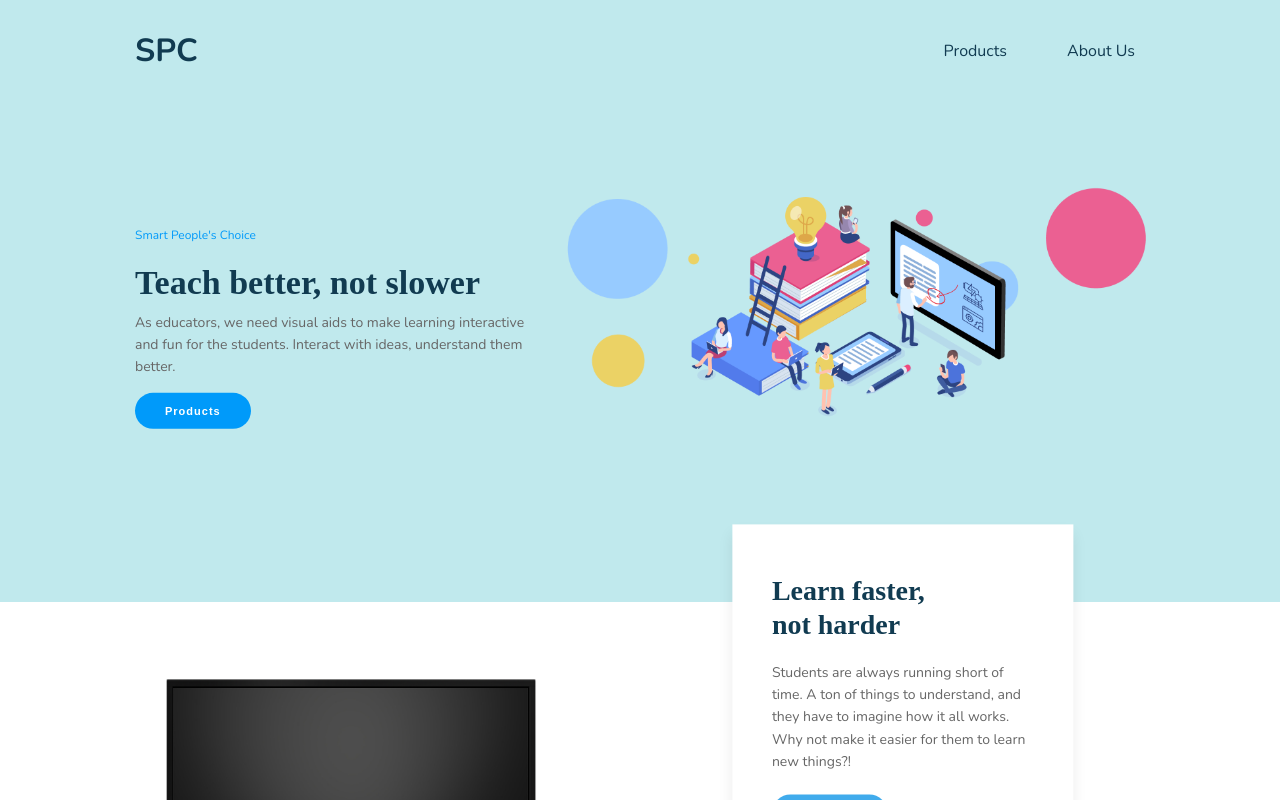
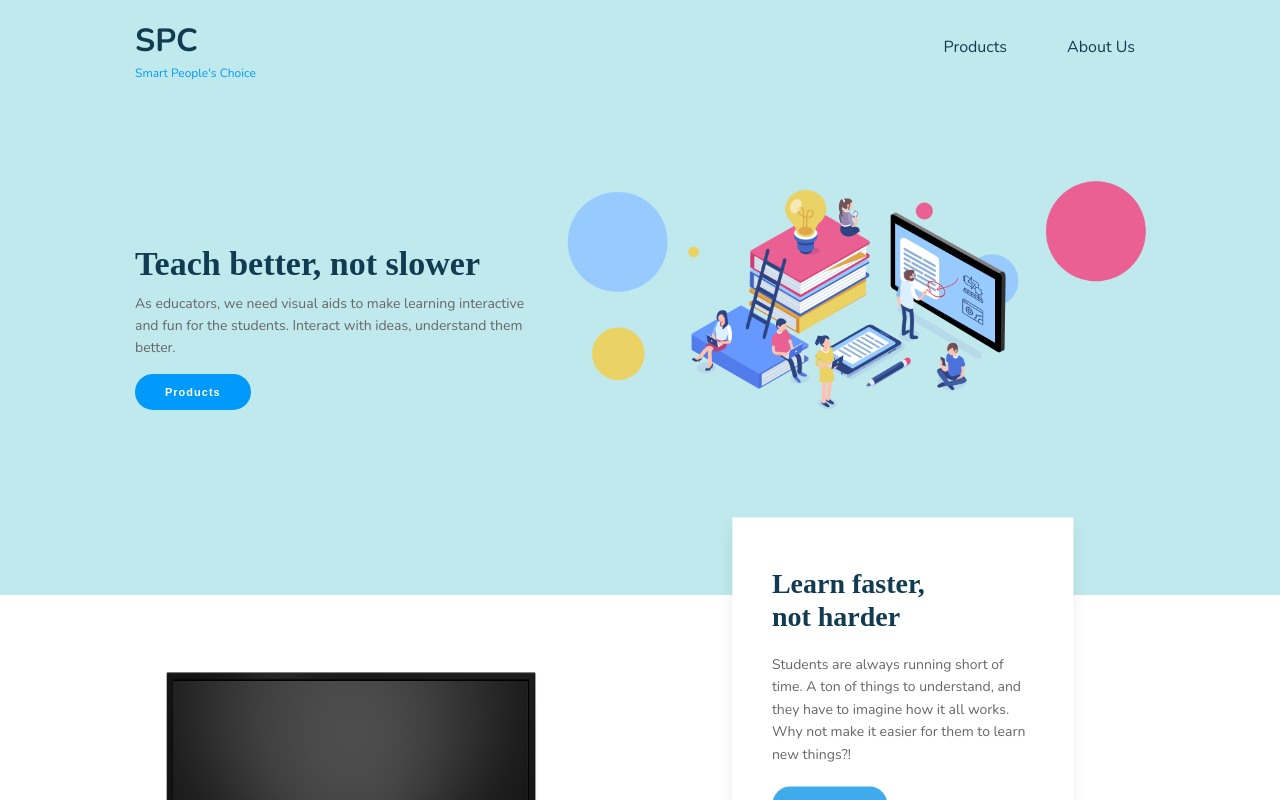
Before and after one commit to raravi/spc-displays, a React (Create React App) app: page / in a window 1280 px wide. Shown: the top 800 px of the page. Built offline with nearby package versions, Linux system fonts and the light colour scheme; a web font is replaced by a local one.

Commit message:
Added Full Form of SPC to Header

```diff
--- a/src/components/MainSection.js
+++ b/src/components/MainSection.js
@@ -14,7 +14,6 @@ const MainSection = () => {
           <div className={styles.topSection_box}>
             <div className={styles.topSectionLeft}>
               <div className={styles.topSectionLeft_box}>
-                <p className={styles.topSectionLeft_textSmall}>Smart People&apos;s Choice</p>
                 <h2 className={styles.topSectionLeft_header}>Teach better, not slower</h2>
                 <p className={styles.topSectionLeft_text}>
                   As educators, we need visual aids to make learning
--- a/src/components/layout/Header.js
+++ b/src/components/layout/Header.js
@@ -5,9 +5,15 @@ const Header = () => (
   <header className={styles.header}>
     <div className="container">
       <div className={styles.header_box}>
-        <h1 className={styles.header_title}>
+        {/* <h1 className={styles.header_title}>
           <a className={styles.header_itemLink} href="/">SPC</a>
-        </h1>
+        </h1> */}
+        <div className={styles.header_title}>
+          <a className={styles.header_itemLink} href="/">
+            <h1 className={styles.header_titleShort}>SPC</h1>
+            <p className={styles.header_titleFull}>Smart People&apos;s Choice</p>
+          </a>
+        </div>
         <ul className={styles.header_list}>
           <li className={styles.header_listItem}>
             <a className={styles.header_itemLink} href="/products">Products</a>
--- a/src/styles/Header.module.css
+++ b/src/styles/Header.module.css
@@ -14,7 +14,18 @@
   -webkit-text-rendering: optimizeLegibility;
 	-moz-text-rendering: optimizeLegibility;
   text-rendering: optimizeLegibility;
-  padding: 40px 20px;
+  padding: 30px 20px 0;
+}
+
+.header_titleShort {
+  /* padding: 0 20px 40px; */
+}
+
+.header_titleFull {
+  color: var(--button-color);
+  font-size: 12px;
+  padding-top: 10px;
+  padding-bottom: 10px;
 }
 
 .header_list {
--- a/src/styles/MainSection.module.css
+++ b/src/styles/MainSection.module.css
@@ -19,12 +19,6 @@
   left:50%;
   transform: translate(-50%, -50%);
   padding-left: 20px;
-}
-
-.topSectionLeft_textSmall {
-  color: var(--button-color);
-  font-size: 12px;
-  /* font-weight: 500; */
 }
 
 .topSectionLeft_header {
```
